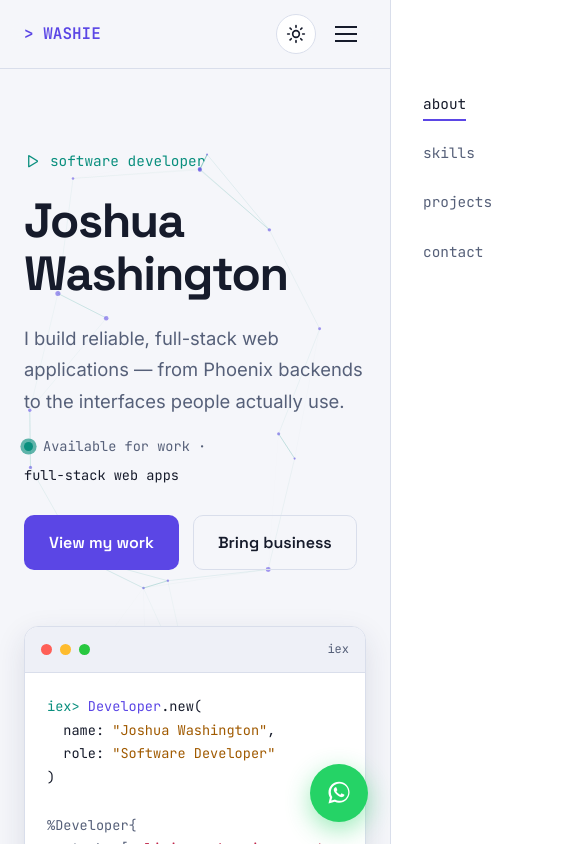
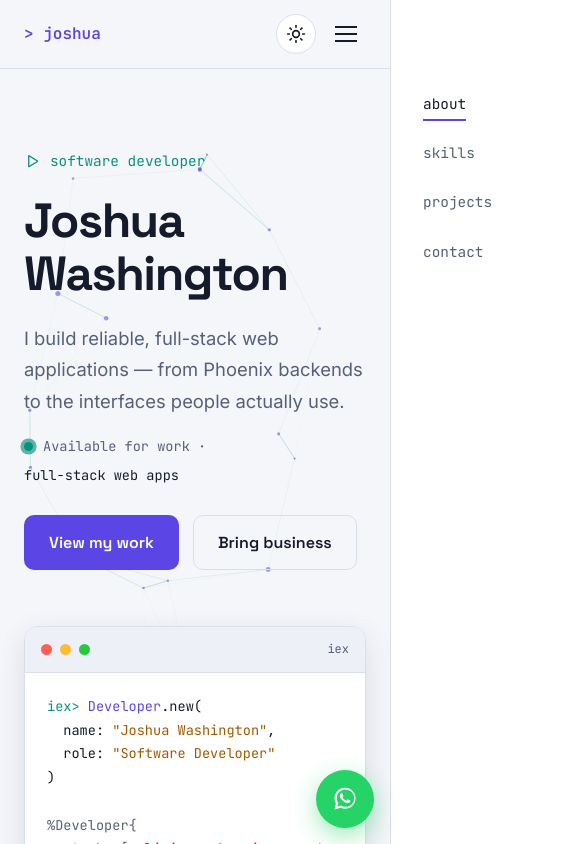
Before and after one commit to Jaywashie/Portfolio, a plain HTML site: page index.html in a window 390 px wide. Shown: the top 844 px of the page, 585 px wide, since content can reach past the window. Drawn offline with Linux system fonts and the light colour scheme.

Commit message:
monor bug

```diff
--- a/index.html
+++ b/index.html
@@ -2,7 +2,7 @@
 <html lang="en" data-theme="dark">
 <head>
 <meta charset="UTF-8" />
-<meta name="viewport" content="width=device-width, initial-scale=1.0"/>
+<meta name="viewport" content="width=device-width, initial-scale=1, viewport-fit=cover"/>
 <title>Joshua Washington — Software Developer</title>
 <meta name="description" content="Joshua Washington, full-stack software developer in Kenya. Elixir, Phoenix, PostgreSQL, JavaScript."/>
 <script>
@@ -21,7 +21,7 @@
 
 <header>
   <nav class="navbar">
-    <a href="#top" class="logo">&gt; WASHIE</a>
+    <a href="#top" class="logo">&gt; joshua<span class="cursor-blink">_</span></a>
 
     <ul class="nav-links" id="navLinks">
       <li><a href="#about">about</a></li>
--- a/style.css
+++ b/style.css
@@ -16,10 +16,10 @@
 }
 
 *{box-sizing:border-box;margin:0;padding:0}
-html{scroll-behavior:smooth;scroll-padding-top:80px}
+html{scroll-behavior:smooth;scroll-padding-top:80px;overflow-x:clip;max-width:100%}
 body{
   background:var(--bg);color:var(--text);font-family:var(--font-body);
-  line-height:1.7;transition:background .35s,color .35s;overflow-x:hidden;
+  line-height:1.7;transition:background .35s,color .35s;overflow-x:clip;max-width:100%;
 }
 a{color:inherit;text-decoration:none}
 :focus-visible{outline:2px solid var(--accent);outline-offset:3px;border-radius:4px}
@@ -31,9 +31,10 @@ a{color:inherit;text-decoration:none}
 
 /* ---------- Navbar ---------- */
 header{position:sticky;top:0;z-index:100;
+  border-bottom:1px solid var(--line)}
+header::before{content:"";position:absolute;inset:0;z-index:-1;
   background:color-mix(in srgb,var(--bg) 78%,transparent);
-  backdrop-filter:blur(14px);-webkit-backdrop-filter:blur(14px);
-  border-bottom:1px solid var(--line)}
+  backdrop-filter:blur(14px);-webkit-backdrop-filter:blur(14px)}
 .navbar{max-width:1100px;margin:0 auto;padding:14px 24px;display:flex;align-items:center;justify-content:space-between;gap:16px}
 .logo{font-family:var(--font-mono);font-weight:600;color:var(--accent)}
 .cursor-blink{animation:blink 1.1s steps(1) infinite}
@@ -67,6 +68,7 @@ header{position:sticky;top:0;z-index:100;
 h1,h2,h3{font-family:var(--font-display);line-height:1.1}
 
 /* ---------- Hero ---------- */
+.hero-grid>*,.about-grid>*{min-width:0}
 .hero-grid{display:grid;grid-template-columns:1.1fr 1fr;gap:56px;align-items:center}
 h1{font-size:clamp(3rem,7vw,5.2rem);font-weight:700;letter-spacing:-.03em;margin-bottom:22px}
 .hero-text{font-size:1.15rem;color:var(--muted);max-width:30em;margin-bottom:18px}
@@ -127,10 +129,10 @@ h1{font-size:clamp(3rem,7vw,5.2rem);font-weight:700;letter-spacing:-.03em;margin
 footer{text-align:center;padding:36px 24px 100px;color:var(--muted);font-family:var(--font-mono);font-size:.82rem;border-top:1px solid var(--line)}
 
 /* ---------- WhatsApp chat ---------- */
-.wa{position:fixed;right:22px;bottom:22px;z-index:150;display:flex;flex-direction:column;align-items:flex-end;gap:14px}
-.wa-fab{width:58px;height:58px;border-radius:50%;border:0;background:#25d366;color:#fff;display:grid;place-items:center;cursor:pointer;box-shadow:0 8px 24px rgba(37,211,102,.45);transition:transform .2s}
+.wa{position:fixed;right:max(16px,env(safe-area-inset-right));bottom:max(16px,env(safe-area-inset-bottom));z-index:2147483000;transform:translateZ(0);display:flex;flex-direction:column;align-items:flex-end;gap:14px}
+.wa-fab{flex:none;width:58px;height:58px;border-radius:50%;border:0;background:#25d366;color:#fff;display:grid;place-items:center;cursor:pointer;box-shadow:0 8px 24px rgba(37,211,102,.45);transition:transform .2s}
 .wa-fab:hover{transform:scale(1.08)}
-.wa-panel{width:min(340px,calc(100vw - 44px));background:var(--surface);border:1px solid var(--line);border-radius:16px;box-shadow:var(--shadow);overflow:hidden;transform-origin:bottom right;animation:pop .25s ease-out}
+.wa-panel{width:min(340px,calc(100vw - 32px));max-height:calc(100dvh - 110px);overflow-y:auto;background:var(--surface);border:1px solid var(--line);border-radius:16px;box-shadow:var(--shadow);overflow:hidden;transform-origin:bottom right;animation:pop .25s ease-out}
 .wa-panel[hidden]{display:none}
 @keyframes pop{from{opacity:0;transform:scale(.9) translateY(10px)}}
 .wa-head{display:flex;align-items:center;gap:12px;padding:14px 16px;background:#128c7e;color:#fff}
@@ -156,6 +158,7 @@ footer{text-align:center;padding:36px 24px 100px;color:var(--muted);font-family:
   .nav-links{position:fixed;top:0;right:0;height:100vh;width:min(280px,80vw);background:var(--surface);flex-direction:column;padding:90px 32px;gap:22px;transform:translateX(100%);transition:transform .3s;z-index:120;border-left:1px solid var(--line);margin:0}
   .nav-links.open{transform:none}
   .nav-backdrop{position:fixed;inset:0;background:rgba(0,0,0,.5);z-index:110}
+  .nav-links{height:100dvh}
   .nav-backdrop.show{display:block}
   .nav-toggle{position:relative;z-index:130}
 }
```
